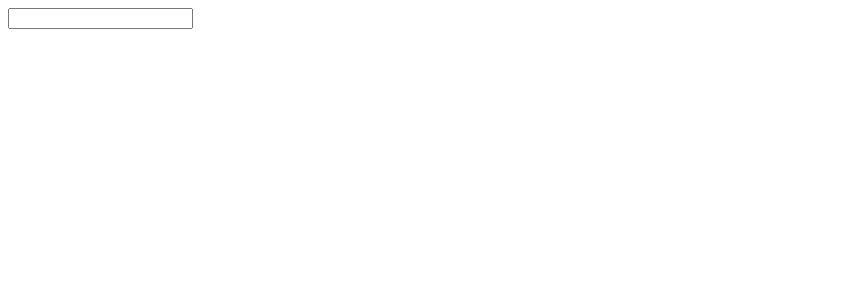
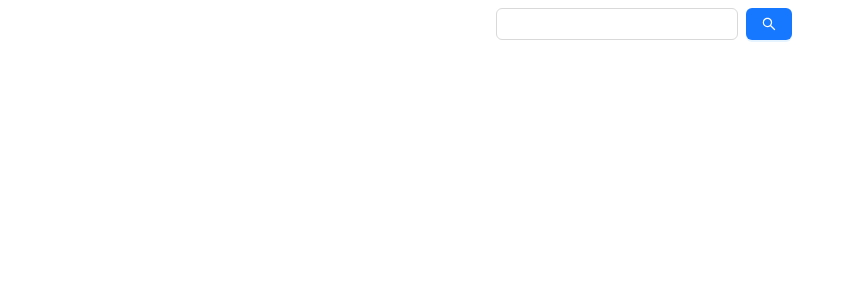
Before and after one commit to dspark410/pokemon-tcg, a React (Vite) app in the folder client/: page / in a window 1280 px wide. Shown: the top 300 px of the page, without its empty margins (0-847 px from the left). Built offline with nearby package versions, Linux system fonts and the light colour scheme.

Commit message:
adds antd and grid for images

```diff
--- a/client/package.json
+++ b/client/package.json
@@ -9,6 +9,8 @@
     "preview": "vite preview"
   },
   "dependencies": {
+    "@ant-design/icons": "^4.8.0",
+    "antd": "^5.0.6",
     "react": "^18.2.0",
     "react-dom": "^18.2.0"
   },
--- a/client/src/App.css
+++ b/client/src/App.css
@@ -0,0 +1,21 @@
+.grid-container {
+  display: grid;
+  grid-template-columns: repeat(4, 1fr);
+  justify-content: space-evenly;
+  justify-items: center;
+  align-content: space-evenly;
+  align-items: center;
+  grid-gap: 1rem;
+  margin: 0 auto;
+  width: 75%;
+}
+
+.image-container {
+  position: relative;
+}
+
+.add-collection-button {
+  position: absolute;
+  top: 5%;
+  right: 5%;
+}
--- a/client/src/App.tsx
+++ b/client/src/App.tsx
@@ -1,10 +1,12 @@
-import { useState, useEffect, ChangeEvent, FormEvent } from 'react'
+import { useState, useEffect, ChangeEvent } from 'react'
 import './App.css'
 import { PokemonCard } from './components/PokemonCard/PokemonCard'
 import {
   PokemonImages,
   TcgPlayer,
 } from './components/PokemonCard/pokemonCardTypes'
+import { Col, Row, Form, Input, Button } from 'antd'
+import { SearchOutlined } from '@ant-design/icons'
 
 interface Pokemon {
   id: string
@@ -28,8 +30,7 @@ function App() {
     setSearchPokemon(e.target.value)
   }
 
-  const handleSubmit = (e: FormEvent<HTMLFormElement>) => {
-    e.preventDefault()
+  const handleSubmit = () => {
     getPokemonCards()
       .then((res) => res.json())
       .then(({ data }) => {
@@ -38,17 +39,26 @@ function App() {
       })
   }
 
-  // useEffect(() => {
-
-  // }, [])
-
   return (
     <div className='App'>
-      <form onSubmit={handleSubmit}>
-        <input value={searchPokemon} onChange={handleOnChange} />
-      </form>
+      <Row justify='center' align='middle'>
+        <Col span={12}>
+          <Form
+            style={{ display: 'flex', justifyContent: 'center' }}
+            onFinish={handleSubmit}>
+            <Form.Item name='pokemon'>
+              <Input value={searchPokemon} onChange={handleOnChange} />
+            </Form.Item>
 
-      <main>
+            <Form.Item wrapperCol={{ span: 14, offset: 4 }}>
+              <Button type='primary' htmlType='submit'>
+                <SearchOutlined />
+              </Button>
+            </Form.Item>
+          </Form>
+        </Col>
+      </Row>
+      <main className='grid-container'>
         {pokemonData.map((pokemon: Pokemon) => (
           <PokemonCard key={pokemon.id} pokemon={pokemon} />
         ))}
--- a/client/src/components/PokemonCard/PokemonCard.tsx
+++ b/client/src/components/PokemonCard/PokemonCard.tsx
@@ -1,18 +1,39 @@
-import React from 'react'
+import React, { useState } from 'react'
 import { PokemonCardPricesInfo } from './PokemonCardPricesInfo/PokemonCardPricesInfo'
-
 import { PokemonInfo } from './pokemonCardTypes'
+import { Image, Button } from 'antd'
+import { HeartOutlined } from '@ant-design/icons'
 
 interface Pokemon {
   pokemon: PokemonInfo
 }
 
 export const PokemonCard = ({ pokemon }: Pokemon) => {
+  const [showHeartIcon, setShowHeartIcon] = useState(false)
+
+  const handleMouseOver = () => {
+    setShowHeartIcon(true)
+  }
+
+  const handleMouseOut = () => {
+    setShowHeartIcon(false)
+  }
+
   return (
-    <main>
-      <h1>{pokemon.name}</h1>
-      <img src={pokemon.images.small} />
-      <PokemonCardPricesInfo pokemon={pokemon} />
+    <main className='image-container'>
+      {/* <h1>{pokemon.name}</h1> */}
+      <Image
+        src={pokemon.images.large}
+        onMouseOver={handleMouseOver}
+        onMouseOut={handleMouseOut}
+      />
+      {showHeartIcon ? (
+        <div className='add-collection-button'>
+          <HeartOutlined />
+        </div>
+      ) : null}
+
+      {/* <PokemonCardPricesInfo pokemon={pokemon} /> */}
     </main>
   )
 }
```
Also changed, not shown: 1 other file (tests, documents, lock files or other folders).
